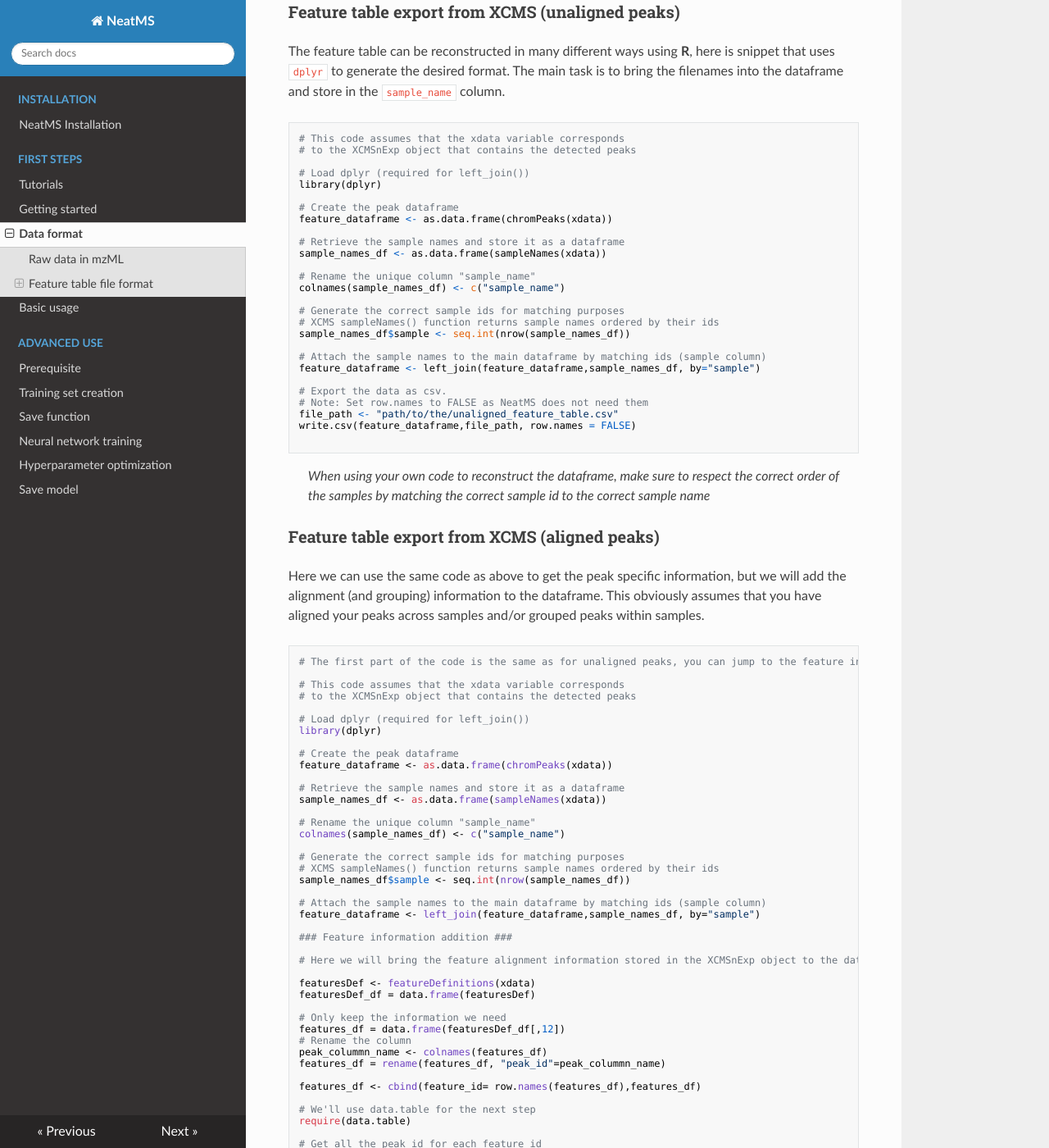
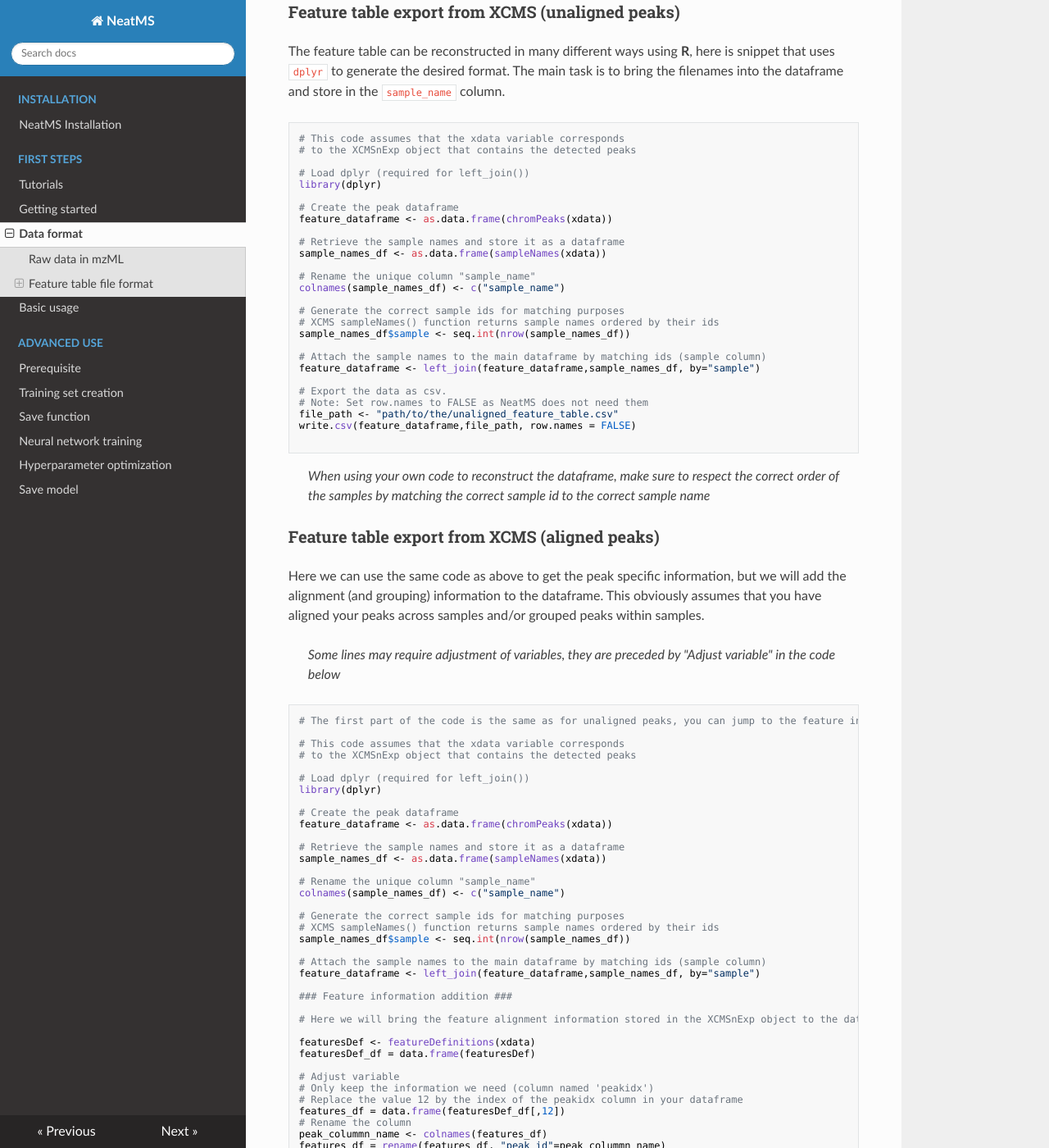
Before and after one commit to bihealth/NeatMS, an MkDocs documentation site: the page built from docs/first-steps/data-format.md, in a window 1280 px wide and 1400 px high, scrolled down 2804 px. Shown: the whole window at 82% size. Built offline with MkDocs 1.6.1, drawn with Linux system fonts in a browser that asks for light colours; nearby versions of some CDN libraries.

Commit message:
Documentation correction XCMS R snippet

````diff
--- a/docs/first-steps/data-format.md
+++ b/docs/first-steps/data-format.md
@@ -93,7 +93,7 @@ Expected columns:
 
 The feature table can be reconstructed in many different ways using **R**, here is snippet that uses `dplyr` to generate the desired format. The main task is to bring the filenames into the dataframe and store in the `sample_name` column.
 
-``` R
+```
 # This code assumes that the xdata variable corresponds
 # to the XCMSnExp object that contains the detected peaks
 
@@ -130,6 +130,8 @@ write.csv(feature_dataframe,file_path, row.names = FALSE)
 
 Here we can use the same code as above to get the peak specific information, but we will add the alignment (and grouping) information to the dataframe. This obviously assumes that you have aligned your peaks across samples and/or grouped peaks within samples.
 
+> *Some lines may require adjustment of variables, they are preceded by "Adjust variable" in the code below*
+
 ```
 # The first part of the code is the same as for unaligned peaks, you can jump to the feature information addition
 
@@ -162,7 +164,9 @@ feature_dataframe <- left_join(feature_dataframe,sample_names_df, by="sample")
 featuresDef <- featureDefinitions(xdata)
 featuresDef_df = data.frame(featuresDef)
 
-# Only keep the information we need
+# Adjust variable
+# Only keep the information we need (column named 'peakidx')
+# Replace the value 12 by the index of the peakidx column in your dataframe
 features_df = data.frame(featuresDef_df[,12])
 # Rename the column
 peak_colummn_name <- colnames(features_df)
````
